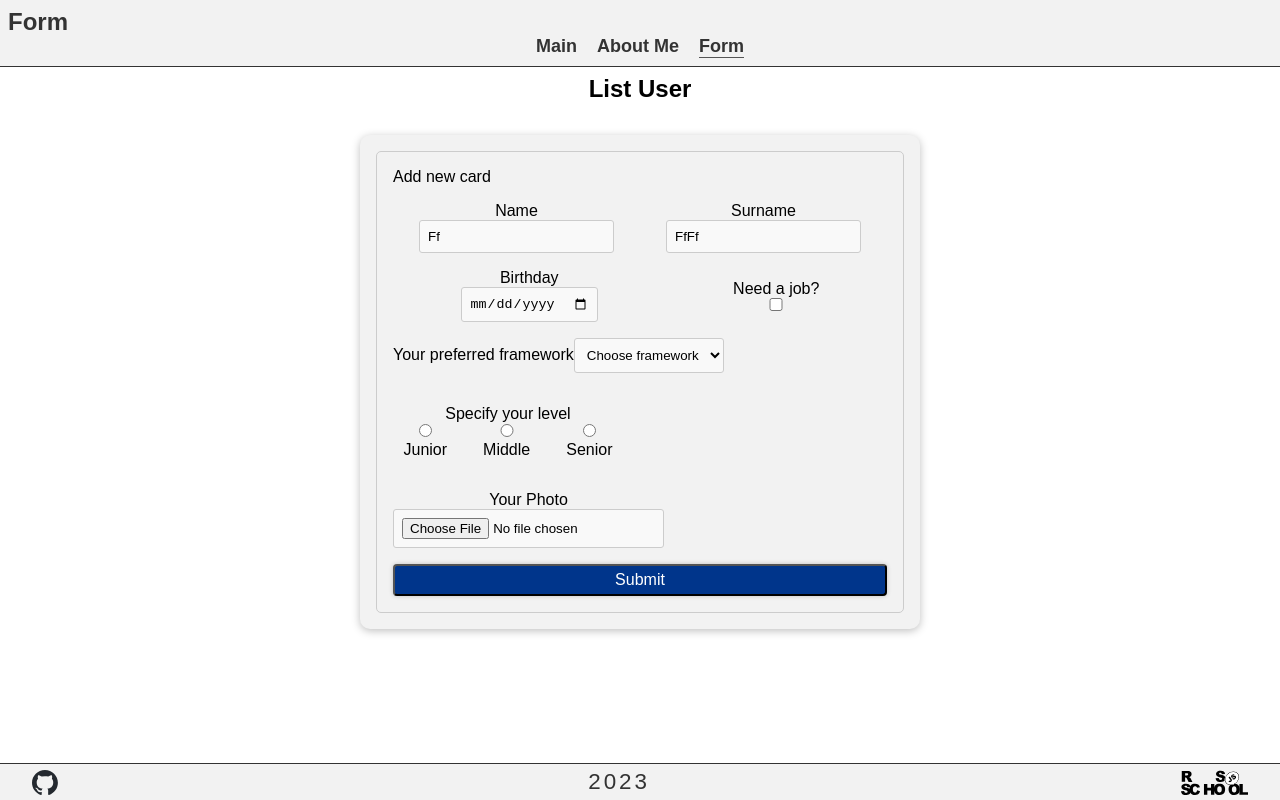
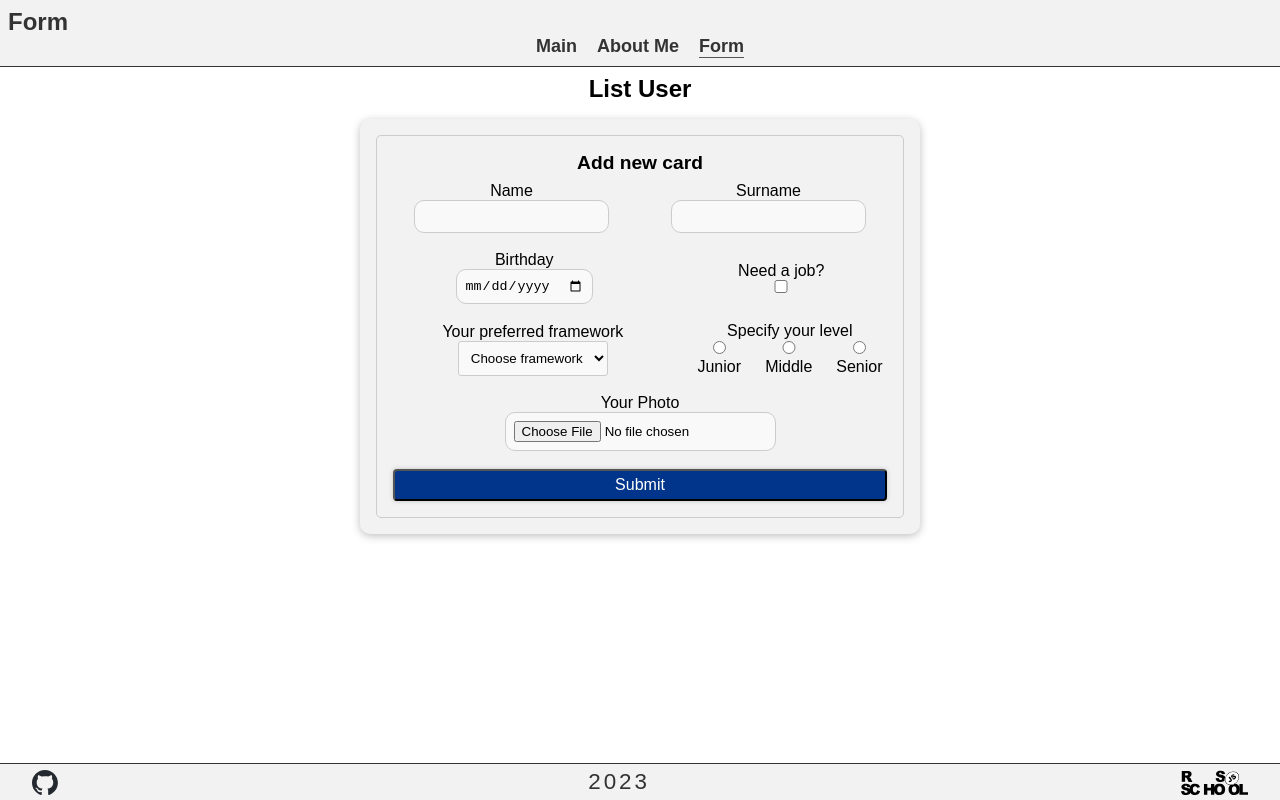
Before and after one commit to IvanBusygin/rss-react, a React (Vite) app: page /Form in a window 1280 px wide. Built offline with nearby package versions, Linux system fonts and the light colour scheme.

Commit message:
refactor: Form

```diff
--- a/src/components/Form/Form.tsx
+++ b/src/components/Form/Form.tsx
@@ -3,7 +3,10 @@ import React, { Component, RefObject } from 'react';
 import styles from './form.module.scss';
 import { IUser } from '../../types/ITypes';
 import Button from '../../UI/Button/Button';
-import isFirstLetterCapital from '../../utils/utils';
+import Input from './Input';
+import { isFirstLetterCapital, isDateValid } from '../../utils/utils';
+import InputRadio from './InputRadio';
+import InputSelect from './InputSelect';
 
 interface IFormProps {
   onAddNewCard: (data: IUser) => void;
@@ -72,7 +75,7 @@ class Form extends Component<IFormProps, IFormState> {
       isNotValid = true;
     } else this.setState({ surnameErr: false });
 
-    if (dateRef.current?.value === '') {
+    if (!isDateValid(dateRef.current?.value || '')) {
       this.setState({ dateValueErr: true });
       isNotValid = true;
     } else this.setState({ dateValueErr: false });
@@ -173,126 +176,69 @@ class Form extends Component<IFormProps, IFormState> {
         className={styles.form}
         onSubmit={this.handleSubmit}
       >
-        <div>Add new card</div>
+        <div className={styles.title}>Add new card</div>
         <div className={styles.block}>
-          <div>
-            <label className={styles.label}>
-              Name
-              <input
-                defaultValue="Ff"
-                type="text"
-                ref={this.inputName}
-              />
-            </label>
-            <div className={styles.error}>
-              {nameErr && <p className={styles.error__msg}>The first letter must be uppercase</p>}
-            </div>
-          </div>
-
-          <div>
-            <label className={styles.label}>
-              Surname
-              <input
-                defaultValue="FfFf"
-                type="text"
-                ref={this.inputSurname}
-              />
-            </label>
-            <div className={styles.error}>
-              {surnameErr && (
-                <p className={styles.error__msg}>The first letter must be uppercase</p>
-              )}
-            </div>
-          </div>
+          <Input
+            label="Name"
+            err={nameErr}
+            errMsg="The first letter must be uppercase"
+            inputRef={this.inputName}
+          />
+          <Input
+            label="Surname"
+            err={surnameErr}
+            errMsg="The first letter must be uppercase"
+            inputRef={this.inputSurname}
+          />
         </div>
 
         <div className={styles.block}>
-          <div>
-            <label className={styles.label}>
-              Birthday
-              <input
-                type="date"
-                ref={this.dateRef}
-              />
-            </label>
-            <div className={styles.error}>
-              {dateValueErr && <p className={styles.error__msg}>Choose Date</p>}
-            </div>
-          </div>
-
-          <label className={styles.label}>
-            Need a job?
-            <input
-              type="checkbox"
-              ref={this.checkboxRef}
-            />
-          </label>
+          <Input
+            label="Birthday"
+            type="date"
+            err={dateValueErr}
+            errMsg="Choose correct date"
+            inputRef={this.dateRef}
+          />
+          <Input
+            type="checkbox"
+            inputRef={this.checkboxRef}
+            label="Need a job?"
+          />
         </div>
 
-        <label>
-          Your preferred framework
-          <select
-            className={styles.select}
-            ref={this.selectRef}
-            defaultValue="Choose"
-          >
-            <option value="Choose">Choose framework</option>
-            <option value="Vue">Vue js</option>
-            <option value="React">React</option>
-            <option value="Angular">Angular</option>
-          </select>
-        </label>
-        <div className={styles.error}>
-          {selectValueErr && <p className={styles.error__msg}>Choose framework</p>}
+        <div className={styles.block}>
+          <InputSelect
+            selectRef={this.selectRef}
+            err={selectValueErr}
+            errMsg="Choose framework"
+          />
+
+          <InputRadio
+            label="Specify your level"
+            name="switcher"
+            value1="Junior"
+            value2="Middle"
+            value3="Senior"
+            radio1Ref={this.switchRef1}
+            radio2Ref={this.switchRef2}
+            radio3Ref={this.switchRef3}
+            err={switchValueErr}
+            errMsg="Specify your level"
+          />
         </div>
 
-        <label className={styles.label}>
-          Specify your level
-          <div className={styles.radio}>
-            <div>
-              <input
-                type="radio"
-                name="switcher"
-                value="Junior"
-                ref={this.switchRef1}
-              />
-              Junior
-            </div>
-            <div>
-              <input
-                type="radio"
-                name="switcher"
-                value="Middle"
-                ref={this.switchRef2}
-              />
-              Middle
-            </div>
-            <div>
-              <input
-                type="radio"
-                name="switcher"
-                value="Senior"
-                ref={this.switchRef3}
-              />
-              Senior
-            </div>
-          </div>
-        </label>
-        <div className={styles.error}>
-          {switchValueErr && <p className={styles.error__msg}>Specify your level</p>}
+        <div className={styles.block}>
+          <Input
+            inputRef={this.fileRef}
+            label="Your Photo"
+            type="file"
+            accept="image/*"
+            errMsg="Choose your photo"
+            err={filePhotoErr}
+          />
         </div>
 
-        <label className={styles.label}>
-          Your Photo
-          <input
-            type="file"
-            accept="image/*"
-            ref={this.fileRef}
-          />
-          <div className={styles.error}>
-            {filePhotoErr && <p className={styles.error__msg}>Choose your photo</p>}
-          </div>
-        </label>
         <Button type="submit">Submit</Button>
       </form>
     );
--- /dev/null
+++ b/src/components/Form/Input.tsx
@@ -0,0 +1,37 @@
+/* eslint-disable jsx-a11y/label-has-associated-control */
+import { RefObject } from 'react';
+import styles from './form.module.scss';
+
+interface IInputProps {
+  label: string;
+  err?: boolean;
+  errMsg?: string;
+  accept?: string;
+  inputRef: RefObject<HTMLInputElement>;
+  type?: 'text' | 'date' | 'checkbox' | 'radio' | 'file';
+}
+
+export default function Input(props: IInputProps) {
+  const { type, accept, label, inputRef, errMsg, err } = props;
+
+  return (
+    <div>
+      <label className={`${styles.label} ${err ? styles.invalid : ''}`}>
+        {label}
+        <input
+          type={type}
+          ref={inputRef}
+          accept={accept}
+        />
+      </label>
+      <div className={styles.error}>{err && <p className={styles.error__msg}>{errMsg}</p>}</div>
+    </div>
+  );
+}
+
+Input.defaultProps = {
+  type: 'text',
+  accept: undefined,
+  err: undefined,
+  errMsg: undefined,
+};
--- /dev/null
+++ b/src/components/Form/InputRadio.tsx
@@ -0,0 +1,70 @@
+/* eslint-disable jsx-a11y/label-has-associated-control */
+import { RefObject } from 'react';
+import cln from 'classnames';
+import styles from './form.module.scss';
+
+interface IInputProps {
+  name: string;
+  label: string;
+  err?: boolean;
+  errMsg?: string;
+  value1: string;
+  value2: string;
+  value3: string;
+  radio1Ref: RefObject<HTMLInputElement>;
+  radio2Ref: RefObject<HTMLInputElement>;
+  radio3Ref: RefObject<HTMLInputElement>;
+}
+
+export default function InputRadio(props: IInputProps) {
+  const { name, label, radio1Ref, radio2Ref, radio3Ref, value1, value2, value3, errMsg, err } =
+    props;
+
+  return (
+    <div
+      className={`${styles.inputBlock} ${err ? cln(styles.inputBlock, styles.inputBlockErr) : ''}`}
+    >
+      <label
+        htmlFor="input"
+        className={`${styles.label} ${err ? styles.invalid : ''}`}
+      >
+        {label}
+        <div className={styles.radio}>
+          <div>
+            <input
+              type="radio"
+              name={name}
+              value={value1}
+              ref={radio1Ref}
+            />
+            {value1}
+          </div>
+          <div>
+            <input
+              type="radio"
+              name={name}
+              value={value2}
+              ref={radio2Ref}
+            />
+            {value2}
+          </div>
+          <div>
+            <input
+              type="radio"
+              name={name}
+              value={value3}
+              ref={radio3Ref}
+            />
+            {value3}
+          </div>
+        </div>
+        <div className={styles.error}>{err && <p className={styles.error__msg}>{errMsg}</p>}</div>
+      </label>
+    </div>
+  );
+}
+
+InputRadio.defaultProps = {
+  err: undefined,
+  errMsg: undefined,
+};
--- /dev/null
+++ b/src/components/Form/InputSelect.tsx
@@ -0,0 +1,41 @@
+/* eslint-disable jsx-a11y/label-has-associated-control */
+import { RefObject } from 'react';
+import cln from 'classnames';
+import styles from './form.module.scss';
+
+interface IInputProps {
+  err?: boolean;
+  errMsg?: string;
+
+  selectRef: RefObject<HTMLSelectElement>;
+}
+
+export default function InputSelect(props: IInputProps) {
+  const { selectRef, errMsg, err } = props;
+
+  return (
+    <div
+      className={`${styles.inputBlock} ${err ? cln(styles.inputBlock, styles.inputBlockErr) : ''}`}
+    >
+      <label>
+        Your preferred framework
+        <select
+          className={styles.select}
+          ref={selectRef}
+          defaultValue="Choose"
+        >
+          <option value="Choose">Choose framework</option>
+          <option value="Vue">Vue js</option>
+          <option value="React">React</option>
+          <option value="Angular">Angular</option>
+        </select>
+        <div className={styles.error}>{err && <p className={styles.error__msg}>{errMsg}</p>}</div>
+      </label>
+    </div>
+  );
+}
+
+InputSelect.defaultProps = {
+  err: undefined,
+  errMsg: undefined,
+};
--- a/src/components/Form/form.module.scss
+++ b/src/components/Form/form.module.scss
@@ -2,22 +2,21 @@
   display: flex;
   flex-direction: column;
   align-items: flex-start;
-  gap: 1rem;
+  gap: .5rem;
   padding: 1rem;
   border: 1px solid #ccc;
-
   border-radius: 5px;
 }
 
 .label {
   display: flex;
   flex-direction: column;
-  //gap: 0.5rem;
 
   & .radio {
     display: flex;
     gap: 15px;
   }
+
 
   & input[type="text"],
   & input[type="date"],
@@ -28,7 +27,7 @@
     width: 100%;
     padding: 0.5rem;
     border: 1px solid #ccc;
-    border-radius: 3px;
+    border-radius: 10px;
     background-color: #f9f9f9;
   }
 
@@ -43,8 +42,18 @@
     border-radius: 3px;
     background-color: #f9f9f9;
   }
+
+  & input:focus {
+    outline: none;
+    border-color: #0649a0;
+    background: #c2d9f6;
+  }
+
+  &.invalid input {
+    border-color: red;
+    background: #eadfdf;
+  }
 }
-
 
 .select {
   padding: 0.5rem;
@@ -55,9 +64,11 @@
 
 .block {
   width: 100%;
+  padding-bottom: 10px;
   display: flex;
   align-items: center;
   justify-content: space-around;
+  gap: 20px;
 }
 
 .button {
@@ -97,3 +108,21 @@
 label {
   padding: 0;
 }
+
+.input-block {
+  border: 1px solid #ccc;
+  border-radius: 10px;
+  padding: .5rem 1rem 1rem;
+  height: 83px;
+
+  &-err {
+    border: 1px solid red;
+  }
+}
+
+.title {
+  width: 100%;
+  text-align: center;
+  font-size: 1.2rem;
+  font-weight: bold;
+}
--- a/src/components/Modal/modal.module.scss
+++ b/src/components/Modal/modal.module.scss
@@ -38,11 +38,11 @@
   }
 
   20% {
-    top: 1rem;
+    top: 5rem;
   }
 
   80% {
-    top: 1rem;
+    top: 5rem;
   }
 
   100% {
--- a/src/pages/Form/formPage.module.scss
+++ b/src/pages/Form/formPage.module.scss
@@ -1,5 +1,5 @@
 .form {
-  margin: 2rem auto;
+  margin: 1rem auto;
   padding: 1rem;
   max-width: 35rem;
   width: 90%;
--- a/src/utils/utils.ts
+++ b/src/utils/utils.ts
@@ -1,4 +1,10 @@
-export default function isFirstLetterCapital(str: string) {
-  const firstChar = str.charAt(0);
-  return firstChar.toUpperCase() === firstChar && firstChar.toLowerCase() !== firstChar;
+export function isFirstLetterCapital(str: string) {
+  const first = str.charAt(0);
+  return first.toUpperCase() === first && first.toLowerCase() !== first;
 }
+
+export function isDateValid(selectedDate: string) {
+  const today = new Date();
+  const selected = new Date(selectedDate);
+  return selected < today;
+}
```
Also changed, not shown: .eslintrc.cjs, 1 other file (tests, documents, lock files or other folders).
